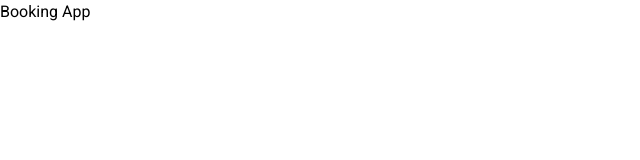
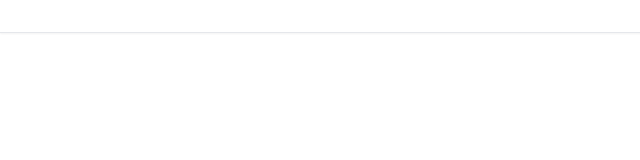
Before and after one commit to jccdevweb/Next-BookingYou-app, a Next.js app: page / in a window 1280 px wide. Shown: the top 160 px of the page, without its empty margins (0-640 px from the left). Built offline with nearby package versions, Linux system fonts and the light colour scheme.

Commit message:
Create Placeholder for navbar

```diff
--- /dev/null
+++ b/app/components/navbar/Navbar.tsx
@@ -0,0 +1,16 @@
+import React from "react";
+
+const Navbar = () => {
+  return (
+    <div className="fixed w-full bg-white z-10 shadow-sm">
+      <div
+        className="
+          py-4
+          border-b-[1px]
+          "
+      ></div>
+    </div>
+  );
+};
+
+export default Navbar;
--- a/app/layout.tsx
+++ b/app/layout.tsx
@@ -1,6 +1,7 @@
 import { Roboto } from "next/font/google";
 
 import "./globals.css";
+import Navbar from "./components/navbar/Navbar";
 
 export const metadata = {
   title: "Booking App",
@@ -18,7 +19,10 @@ export default function RootLayout({
 }) {
   return (
     <html lang="en">
-      <body className={font.className}>{children}</body>
+      <body className={font.className}>
+        <Navbar />
+        {children}
+      </body>
     </html>
   );
 }
```
